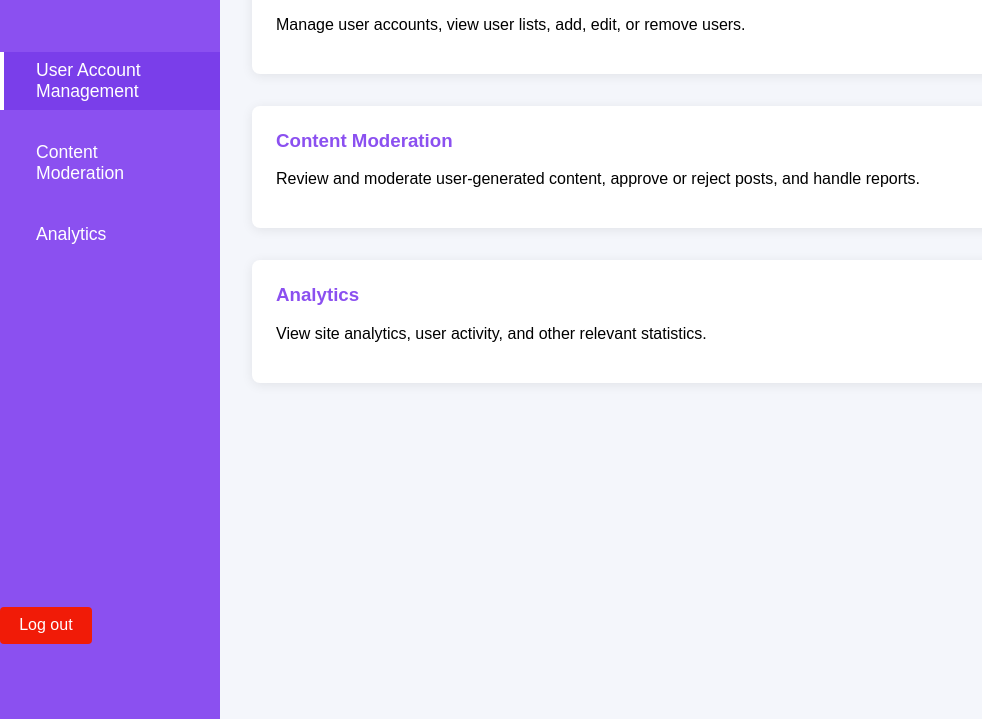
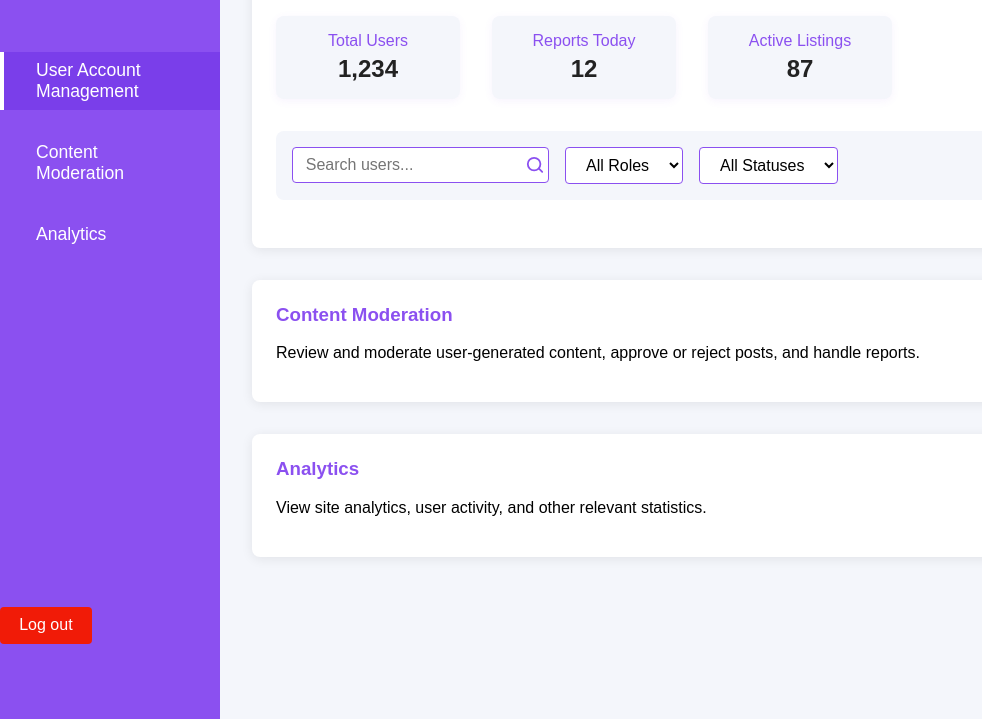
Before and after one commit to Georiii/Capstone-2, a plain HTML site: page dashboard.html in a window 1280 px wide. Shown: the part 81-800 px from the top of the page, without its empty margins (0-982 px from the left). Drawn offline with Linux system fonts and the light colour scheme.

Commit message:
Dashboard part 1

```diff
--- a/dashboard.css
+++ b/dashboard.css
@@ -70,3 +70,65 @@ body {
       font-size: 1rem;
       transition: background 0.2s;
     }
+
+    .user-stats {
+  display: flex;
+  gap: 2rem;
+  margin-bottom: 2rem;
+}
+.stat-box {
+  background: #f4f6fb;
+  border-radius: 8px;
+  padding: 1rem 2rem;
+  text-align: center;
+  box-shadow: 0 2px 8px rgba(139,80,240,0.07);
+  min-width: 120px;
+}
+.stat-title {
+  color: #8b50f0;
+  font-size: 1rem;
+  margin-bottom: 0.3rem;
+}
+.stat-value {
+  font-size: 1.5rem;
+  font-weight: bold;
+  color: #222;
+}
+.user-filters {
+  display: flex;
+  align-items: center;
+  gap: 1rem;
+  margin-bottom: 1.5rem;
+  background: #f4f6fb;
+  padding: 1rem;
+  border-radius: 8px;
+}
+.search-bar {
+  position: relative;
+  display: flex;
+  align-items: center;
+}
+.search-bar input[type="text"] {
+  padding: 0.5rem 2.2rem 0.5rem 0.8rem;
+  border: 1px solid #8b50f0;
+  border-radius: 4px;
+  font-size: 1rem;
+  background: #fff;
+}
+.search-btn {
+  position: absolute;
+  right: 0.3rem;
+  background: transparent;
+  border: none;
+  cursor: pointer;
+  padding: 0;
+  display: flex;
+  align-items: center;
+}
+.user-filters select {
+  padding: 0.5rem 1rem;
+  border: 1px solid #8b50f0;
+  border-radius: 4px;
+  background: #fff;
+  font-size: 1rem;
+}
--- a/dashboard.html
+++ b/dashboard.html
@@ -18,8 +18,42 @@
   <div class="main-content">
     <section class="section" id="user-management">
       <h3>User Account Management</h3>
-      <p>Manage user accounts, view user lists, add, edit, or remove users.</p>
-      <!-- Add user management controls here -->
+      <div class="user-stats">
+        <div class="stat-box">
+        <div class="stat-title">Total Users</div>
+        <div class="stat-value">1,234</div>
+      </div>
+      <div class="stat-box">
+        <div class="stat-title">Reports Today</div>
+        <div class="stat-value">12</div>
+        </div>
+        <div class="stat-box">
+        <div class="stat-title">Active Listings</div>
+        <div class="stat-value">87</div>
+        </div>
+      </div>
+      <div class="user-filters">
+        <div class="search-bar">
+      <input type="text" placeholder="Search users...">
+      <button type="button" class="search-btn">
+        <!-- Search icon SVG -->
+        <svg width="18" height="18" viewBox="0 0 20 20" fill="none">
+          <circle cx="9" cy="9" r="7" stroke="#8b50f0" stroke-width="2"/>
+          <line x1="14.4142" y1="14" x2="18" y2="17.5858" stroke="#8b50f0" stroke-width="2" stroke-linecap="round"/>
+        </svg>
+      </button>
+    </div>
+    <select>
+      <option value="">All Roles</option>
+      <option value="admin">Admin</option>
+      <option value="user">User</option>
+    </select>
+    <select>
+      <option value="">All Statuses</option>
+      <option value="active">Active</option>
+      <option value="inactive">Inactive</option>
+    </select>
+  </div>
     </section>
     <section class="section" id="content-moderation">
       <h3>Content Moderation</h3>
@@ -31,16 +65,6 @@
       <p>View site analytics, user activity, and other relevant statistics.</p>
       <!-- Add analytics widgets here -->
     </section>
-
   </div>
-
-    <script>
-        // JavaScript for sidebar navigation
-        document.querySelectorAll('.nav-links a').forEach(link => {
-        link.addEventListener('click', function() {
-            document.querySelectorAll('.nav-links a').forEach(l => l.classList.remove('active'));
-            this.classList.add('active');
-        });
-        });
-    </script>
+    <script src="dashboard.js"></script>
 </body>
--- /dev/null
+++ b/dashboard.js
@@ -0,0 +1,24 @@
+document.addEventListener('DOMContentLoaded', function() {
+  // Sidebar navigation active state
+  document.querySelectorAll('.nav-links a').forEach(link => {
+    link.addEventListener('click', function() {
+      document.querySelectorAll('.nav-links a').forEach(l => l.classList.remove('active'));
+      this.classList.add('active');
+    });
+  });
+
+  // Logout button functionality
+  const logoutBtn = document.querySelector('.nav-links button');
+  if (logoutBtn) {
+    logoutBtn.addEventListener('click', function() {
+      window.location.href = 'login.html';
+    });
+  }
+});
+
+document.querySelectorAll('.nav-links a').forEach(link => {
+        link.addEventListener('click', function() {
+            document.querySelectorAll('.nav-links a').forEach(l => l.classList.remove('active'));
+            this.classList.add('active');
+        });
+        });
```
